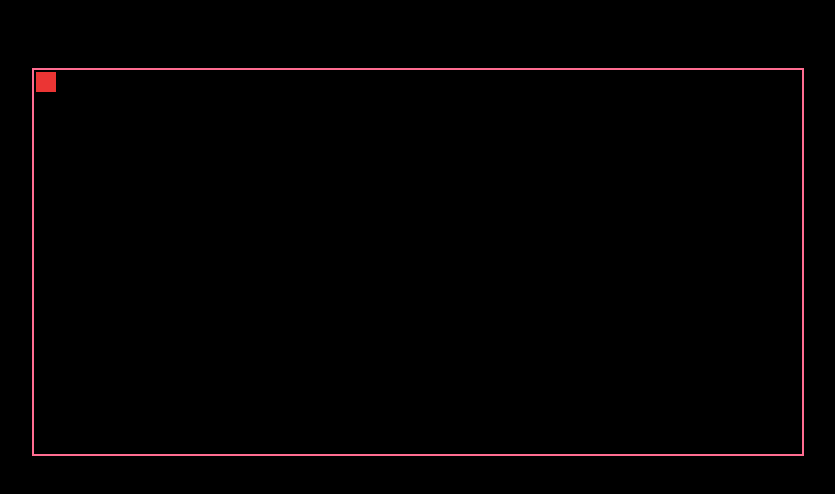
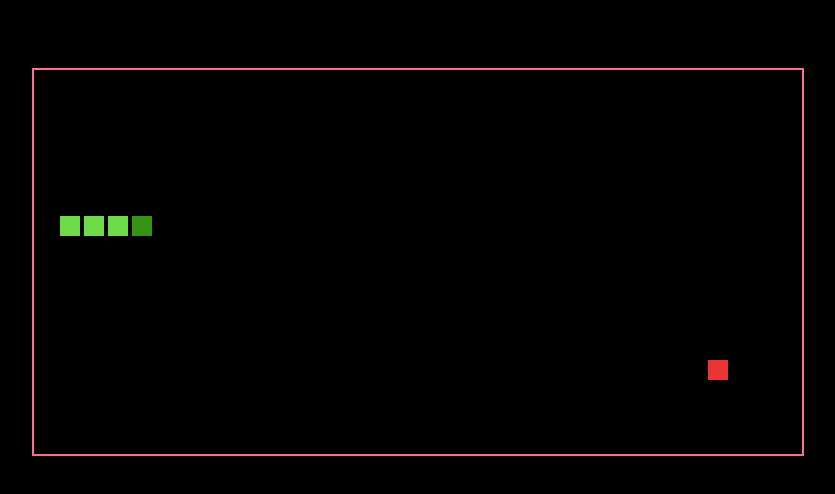
Before and after one commit to lurelai/snake-game, a plain HTML site: page index.html in a window 1280 px wide. Shown: the part 82-576 px from the top of the page, without its empty margins (222-1057 px from the left). Drawn offline with Linux system fonts and the light colour scheme.

Commit message:
Add the random food system

```diff
--- a/index.html
+++ b/index.html
@@ -17,8 +17,6 @@
 
        <div class="game-container">
            <div class="snake-cage">
-               <div class="food"></div>
-
                <div class="snake body"></div>
                <div class="snake body"></div>
                <div class="snake body"></div>
--- a/js/main.js
+++ b/js/main.js
@@ -1,13 +1,17 @@
 import { snakeInfo } from './modules/snakeInfo.js'
 import { config } from './modules/config.js'
 import { move } from './modules/move.js'
+import { foodConfig } from './modules/food.js'
 
 const snakeHead = document.querySelector('#head')
 const snakeBody = document.querySelectorAll('.body')
 const allSnake = document.querySelectorAll('.snake')
+const food = document.querySelector('.food')
+const snakeCage = document.querySelector('.snake-cage')
+
 
 // Initial config
-config.setInitialConfig(snakeHead, snakeBody)
+config.setInitialConfig(snakeHead, snakeBody, { setFood: foodConfig.setFood, snakeCage})
 
 const gameInit = ()=>{
     let itMove = false
--- a/js/modules/config.js
+++ b/js/modules/config.js
@@ -1,5 +1,5 @@
 export const config = {
-    setInitialConfig: (snakeHead, snakeBody)=>{
+    setInitialConfig: (snakeHead, snakeBody, { setFood, snakeCage })=>{
         let count = 1;
 
         // Set the inital config about the snakeHead
@@ -11,6 +11,9 @@ export const config = {
             i.style.gridColumn = `${count} / ${++count}`
             i.style.gridRow = `7 / 8 `
         }
+
+        // set a random food
+        setFood(snakeCage)
     },
 
     possibleKeys: {
--- /dev/null
+++ b/js/modules/food.js
@@ -0,0 +1,16 @@
+export const foodConfig = {
+    setFood(snakeCage){
+        let foodDiv = document.createElement('div')
+
+        let columnStart = Math.floor( Math.random()*32 )+1
+        let columnEnd = columnStart+1
+
+        let rowStart = Math.floor( Math.random()*16 )+1
+        let rowEnd = rowStart+1
+
+        foodDiv.setAttribute('class', 'food')
+        foodDiv.setAttribute('style', `grid-area: ${rowStart} / ${columnStart} / ${rowEnd} / ${columnEnd}`)
+
+        snakeCage.append(foodDiv)
+    }
+}
--- a/js/modules/move.js
+++ b/js/modules/move.js
@@ -1,4 +1,21 @@
 function moveJustOneElement(element, whereToGo){
+    if(element.style.gridColumnStart === '32' && whereToGo === 'right' ){
+        element.style.gridColumn = "1 / 2"
+    }
+
+    else if(element.style.gridColumnStart === '1' && whereToGo === 'left'){
+        element.style.gridColumn = "32 / 33"
+    }
+
+    else if(element.style.gridRowStart === '1' && whereToGo === 'up'){
+        element.style.gridRow = "16 / 17"
+    }
+
+    else if(element.style.gridRowStart === '16' && whereToGo === 'down'){
+        element.style.gridRow = "1 / 2"
+    }
+
+    else{
         switch(whereToGo){
             case 'right':
                 element.style.gridColumnStart = Number(element.style.gridColumnStart)+1
@@ -19,6 +36,7 @@ function moveJustOneElement(element, whereToGo){
                 element.style.gridRowStart = Number(element.style.gridRowStart)+1
                 element.style.gridRowEnd = Number(element.style.gridRowEnd)+1
                 break;
+        }
     }
 }
 
```
Also changed, not shown: js/modules/lastPositionSystem.js (deleted, +0 -11 lines). Lines whose indentation alone changed are shown as unchanged.
